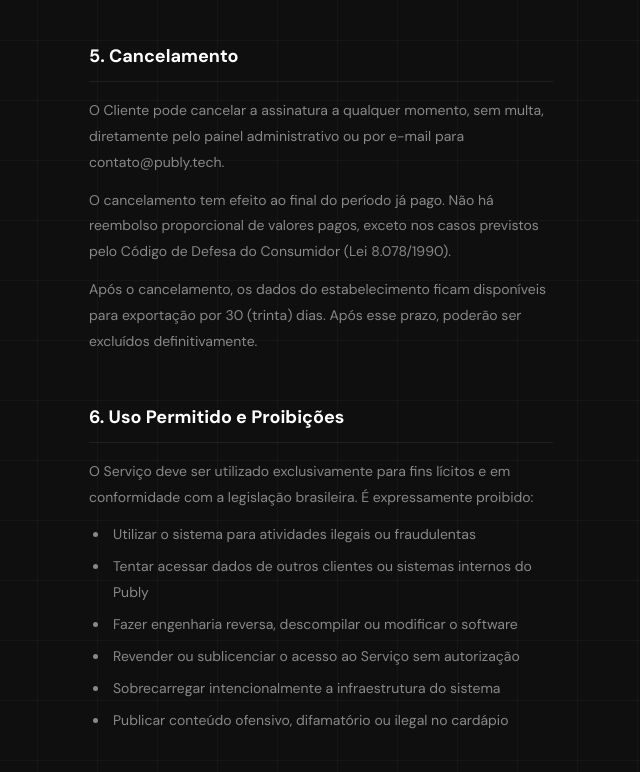
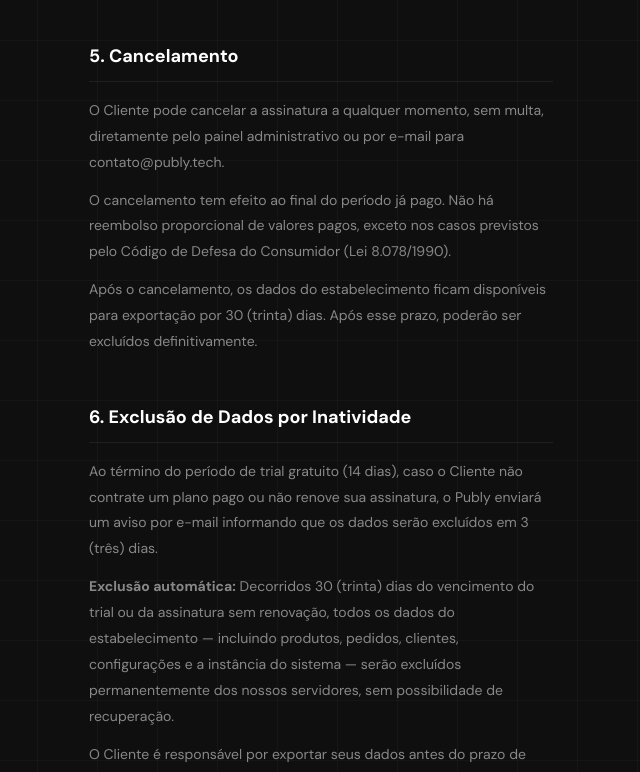
Before and after one commit to SergioCavalieri/publy-site, a Next.js app: page /termos in a window 1280 px wide. Shown: the part 2000-2772 px from the top of the page, without its empty margins (443-1083 px from the left). Built offline with nearby package versions, Linux system fonts and the light colour scheme; no server answers.

Commit message:
docs: adiciona cláusulas de exclusão por inatividade e retenção de CNPJ nos Termos de Uso

```diff
--- a/app/termos/page.tsx
+++ b/app/termos/page.tsx
@@ -21,7 +21,7 @@ export default function TermosPage() {
     <LegalLayout
       title="Termos de Uso"
       subtitle="Documento legal"
-      updatedAt="23 de maio de 2026"
+      updatedAt="31 de maio de 2026"
       sections={[
         {
           title: "Aceitação dos Termos",
@@ -92,6 +92,27 @@ export default function TermosPage() {
           ),
         },
         {
+          title: "Exclusão de Dados por Inatividade",
+          content: (
+            <>
+              <P>Ao término do período de trial gratuito (14 dias), caso o Cliente não contrate um plano pago ou não renove sua assinatura, o Publy enviará um aviso por e-mail informando que os dados serão excluídos em 3 (três) dias.</P>
+              <P><strong>Exclusão automática:</strong> Decorridos 30 (trinta) dias do vencimento do trial ou da assinatura sem renovação, todos os dados do estabelecimento — incluindo produtos, pedidos, clientes, configurações e a instância do sistema — serão excluídos permanentemente dos nossos servidores, sem possibilidade de recuperação.</P>
+              <P>O Cliente é responsável por exportar seus dados antes do prazo de exclusão. O Publy não se responsabiliza pela perda de dados decorrente da não renovação dentro do prazo estabelecido.</P>
+            </>
+          ),
+        },
+        {
+          title: "Retenção de CNPJ para Segurança",
+          content: (
+            <>
+              <P>Com fundamento no legítimo interesse de prevenção a fraudes (art. 7º, IX, da LGPD — Lei 13.709/2018), o Publy retém o número do CNPJ do estabelecimento após a exclusão dos demais dados, por prazo indeterminado.</P>
+              <P>Esta retenção tem como única finalidade impedir a criação de novos trials gratuitos pelo mesmo estabelecimento após encerramento de cadastro anterior, protegendo a integridade do sistema e dos demais clientes.</P>
+              <P>Caso o titular deseje reativar o acesso ao Publy após o encerramento do cadastro, deverá entrar em contato com o suporte pelo e-mail <strong>contato@publy.tech</strong>. O Publy poderá, a seu critério, remover o CNPJ da lista de restrição mediante análise do caso.</P>
+              <P>Nenhum outro dado pessoal ou empresarial é retido além do CNPJ após a exclusão completa do cadastro.</P>
+            </>
+          ),
+        },
+        {
           title: "Uso Permitido e Proibições",
           content: (
             <>
```
